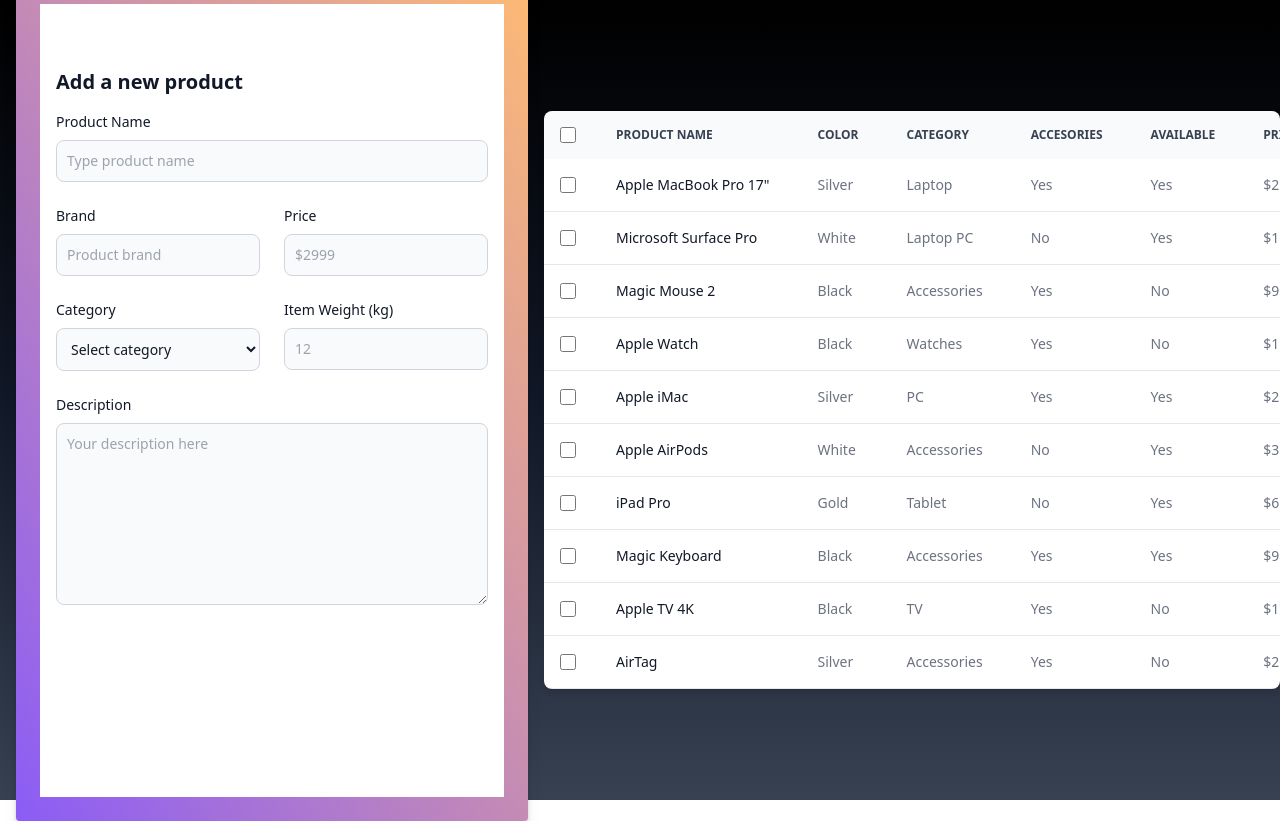
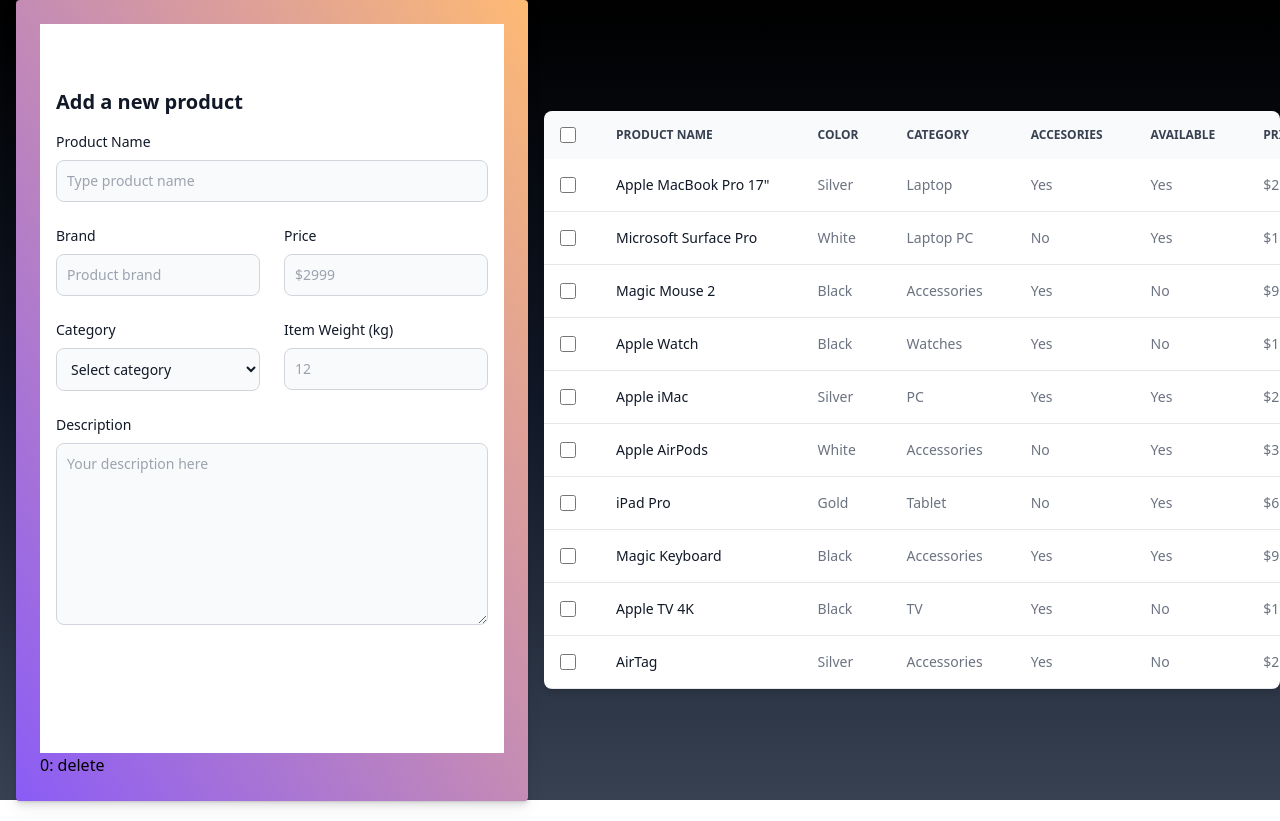
Before and after one commit to mhnnovicell/football-crud-app, a Vue app: page / in a window 1280 px wide. Built offline with nearby package versions, Linux system fonts and the light colour scheme.

Commit message:
Added more code

```diff
--- a/src/components/ToDo/CreateItem.vue
+++ b/src/components/ToDo/CreateItem.vue
@@ -53,7 +53,7 @@
     <section class="bg-white dark:bg-gray-900">
       <div class="max-w-2xl px-4 py-8 mx-auto lg:py-16">
         <h2 class="mb-4 text-xl font-bold text-gray-900 dark:text-white">
-          Add a new product {{ mytodo }}
+          Add a new product {{ drillName }}
         </h2>
         <form>
           <div class="grid gap-4 sm:grid-cols-2 sm:gap-6">
@@ -69,7 +69,7 @@
                 id="name"
                 class="bg-gray-50 border border-gray-300 text-gray-900 text-sm rounded-lg focus:ring-primary-600 focus:border-primary-600 block w-full p-2.5 dark:bg-gray-700 dark:border-gray-600 dark:placeholder-gray-400 dark:text-white dark:focus:ring-primary-500 dark:focus:border-primary-500"
                 placeholder="Type product name"
-                v-model="mytodo"
+                v-model="drillName"
               />
             </div>
             <div class="w-full">
@@ -142,16 +142,10 @@
                 rows="8"
                 class="block p-2.5 w-full text-sm text-gray-900 bg-gray-50 rounded-lg border border-gray-300 focus:ring-primary-500 focus:border-primary-500 dark:bg-gray-700 dark:border-gray-600 dark:placeholder-gray-400 dark:text-white dark:focus:ring-primary-500 dark:focus:border-primary-500"
                 placeholder="Your description here"
+                v-model="drillDescription"
               ></textarea>
             </div>
           </div>
-          <button
-            @click.prevent="todoItemsStore.setDrillName('test')"
-            type="submit"
-            class="inline-flex items-center px-5 py-2.5 mt-4 sm:mt-6 text-sm font-medium text-center text-white bg-primary-700 rounded-lg focus:ring-4 focus:ring-primary-200 dark:focus:ring-primary-900 hover:bg-primary-800"
-          >
-            Add product
-          </button>
         </form>
         <a
           @click="AddTodo"
@@ -162,33 +156,29 @@
       </div>
     </section>
 
-    <p v-for="(todo, index) in todos" :key="index">
-      {{ index }}: {{ todo }}
-      <button @click="testStore.removeTodo(index)">delete</button>
+    <p v-for="(todo, index) in drills" :key="index">
+      {{ index }}: {{ todo.name }} {{ todo.description }}
+      <button @click="todoStore.removeTodo(index)">delete</button>
     </p>
   </div>
 </template>
 
 <script setup lang="ts">
-import {
-  useToDoItemsStore,
-  useCounterStore,
-  useMainStore,
-} from '@/stores/todoitems.store';
+import { useToDoItemsStore } from '@/stores/todoitems.store';
 import { computed, ref } from 'vue';
 
-const todoItemsStore = useToDoItemsStore();
+const todoStore = useToDoItemsStore();
 
-const testStore = useMainStore();
+const drillName = ref('');
+const drillDescription = ref('');
 
-const mytodo = ref('');
-
-const todos = computed(() => testStore.getAllTodos);
+const drills = computed(() => todoStore.getAllDrills);
 
 const AddTodo = () => {
-  if (mytodo.value != '') {
-    testStore.addTodo(mytodo.value);
-    mytodo.value = '';
+  if (drillName.value != '') {
+    todoStore.addTodo(drillName.value, drillDescription.value);
+    drillName.value = '';
+    drillDescription.value = '';
   }
 };
 </script>
--- a/src/stores/todoitems.store.ts
+++ b/src/stores/todoitems.store.ts
@@ -1,61 +1,33 @@
 import { defineStore } from 'pinia';
-import { computed, ref } from 'vue';
 import { useStorage } from '@vueuse/core';
 
-export const useToDoItemsStore = defineStore('todoitems', {
-  state: () => ({ drillDescription: '', drillName: '' }),
-  getters: {},
-  actions: {
-    setDrillName(drillName: string) {
-      console.log(this.drillName, 'this.drillname');
-      this.drillName = drillName;
-    },
-  },
-  persist: {
-    paths: ['drillDescription', 'drillName'],
-    afterRestore: (ctx) => {
-      console.log(`just restored '${ctx.store.$id}'`);
-    },
-    debug: true,
-    storage: localStorage,
-  },
-});
-
-export const useCounterStore = defineStore(
-  'counter',
-  () => {
-    const count = ref(0);
-    const doubleCount = computed(() => count.value * 2);
-    function increment() {
-      count.value++;
-    }
-
-    return { count, doubleCount, increment };
-  },
-  {
-    persist: true,
-  }
-);
-
-export const useMainStore = defineStore({
-  id: 'main',
+export const useToDoItemsStore = defineStore({
+  id: 'todoitems',
   state: () => ({
-    todos: useStorage('todos', [], localStorage, { mergeDefaults: true }),
+    drills: useStorage(
+      'drills',
+      [{ name: '', description: '' }],
+      localStorage,
+      {
+        mergeDefaults: true,
+      }
+    ),
   }),
   getters: {
-    getAllTodos(testTodos: any) {
-      return this.todos;
+    getAllDrills(testTodos: any) {
+      return this.drills;
     },
-    todoEmpty(deleteTodo: any) {
-      return this.todos.length <= 0;
+    drillsDelete(deleteTodo: any) {
+      return this.drills.length <= 0;
     },
   },
   actions: {
-    addTodo(todo: any) {
-      this.todos.push(todo);
+    addTodo(drillName: string, drillDescription: string) {
+      const newDrill = { name: drillName, description: drillDescription };
+      this.drills.push(newDrill);
     },
     removeTodo(index: any) {
-      this.todos.splice(index, 1);
+      this.drills.splice(index, 1);
     },
   },
 });
```
